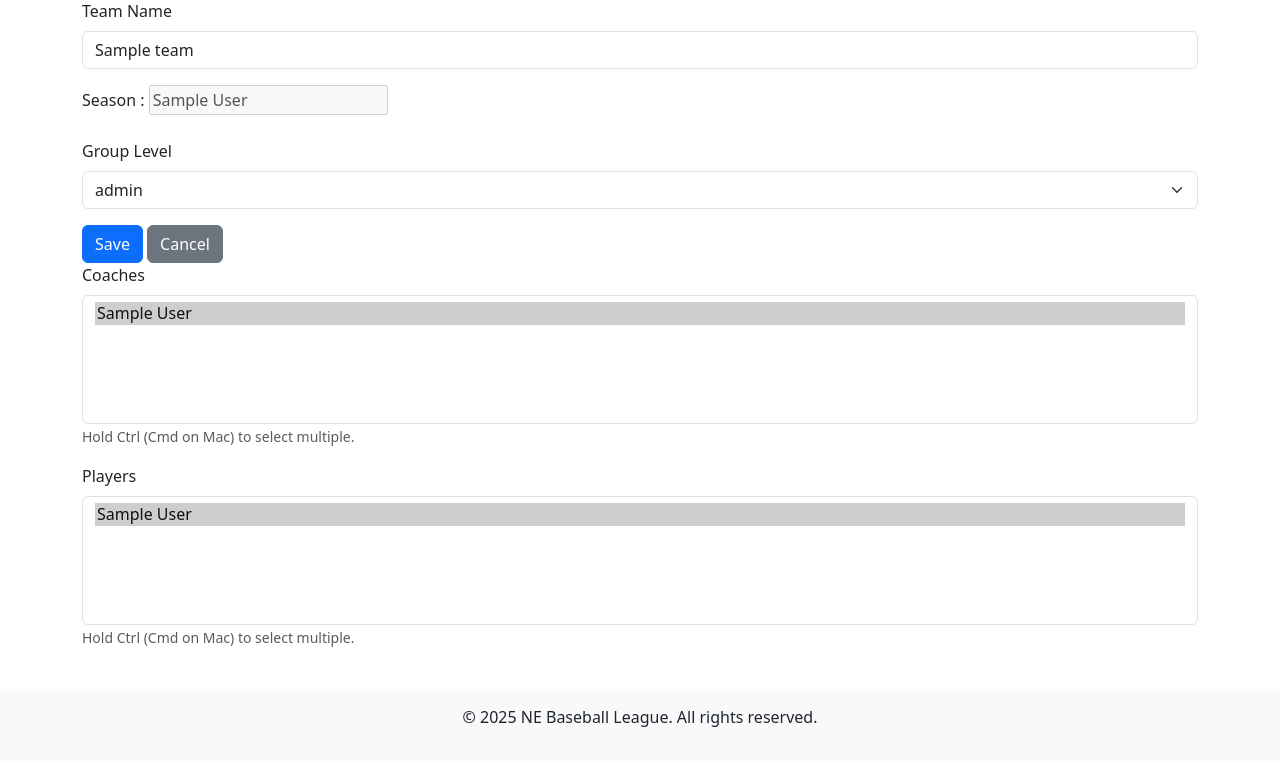
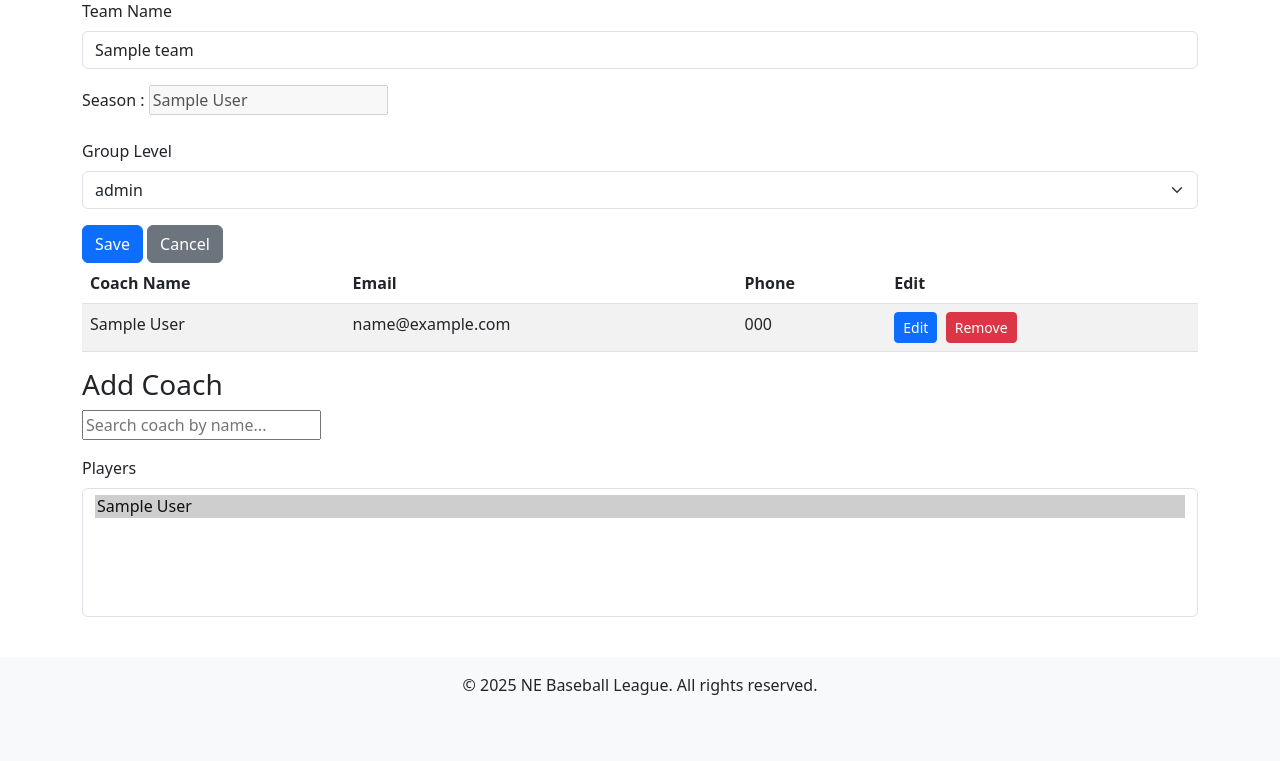
Before and after one commit to alexvazquez2000/baseball, a Flask app: template seasons/templates/edit_team.html in a window 1280 px wide. Shown: the part 183-944 px from the top of the page. After the commit the page ends 878 px from the top, so only its background shows below. Run offline with Flask 3, Linux system fonts and the light colour scheme; the template is opened without the code that fills it: values that come from a table or form of the project are taken from there, others are empty; the visitor is signed in with stand-in values (Sample User, id 1); tables that the repository leaves empty hold one stand-in row (values such as "Sample post"); parts of the project's set-up code (start-up, migrations or seed data) failed here and were passed over; some libraries are stand-ins or nearby versions.

Commit message:
Add or remove a coach from a team using ajax

```diff
--- a/seasons/templates/edit_team.html
+++ b/seasons/templates/edit_team.html
@@ -30,18 +30,113 @@
 </form>
 
 {% if team.id %}
+<script src="https://ajax.googleapis.com/ajax/libs/jquery/3.7.1/jquery.min.js"></script>
 
-  <div class="mb-3">
-    <label for="coaches" class="form-label">Coaches</label>
-    <select name="coaches" class="form-select" multiple size="5">
-      {% for coach in team.coaches %}
-        <option value="{{ coach.id }}" {% if coach in team.coaches %}selected{% endif %}>
-          {{ coach.first_name }} {{ coach.last_name }}
-        </option>
-      {% endfor %}
-    </select>
-    <small class="form-text text-muted">Hold Ctrl (Cmd on Mac) to select multiple.</small>
-  </div>
+<table class="table table-striped" id="filteredTable">
+  <thead>
+    <tr>
+      <th >Coach Name</th>
+      <th >Email</th>
+      <th >Phone</th>
+      <th>Edit</th>
+    </tr>
+  </thead>
+  <tbody>
+{% for coach in team.coaches %}
+    <tr id='coach-{{ coach.id }}'>
+      <td>{{ coach.first_name }} {{ coach.last_name }}</td>
+      <td>{{ coach.email or "" }}</td>
+      <td>{{ coach.phone or "" }}</td>
+      <td><a href="{{ url_for('coaches.edit_coach', coach_id=coach.id) }}" class="btn btn-sm btn-primary">Edit</a>&nbsp;
+      <a href="#" class="btn btn-sm btn-danger delete-button">Remove</a>
+      </td>
+    </tr>
+{% else %}
+    <tr><td colspan="4">No coaches found.</td></tr>
+{% endfor %}
+  </tbody>
+</table>
+
+<h3>Add Coach</h3>
+<input type="text" id="coach-search" placeholder="Search coach by name...">
+<ul id="search-results"></ul>
+
+<script>
+const coachSearchInput = document.getElementById("coach-search");
+const resultsList = document.getElementById("search-results");
+const csrfToken = "{{ csrf_token() }}";  // CSRF Token
+
+$(document).ready(function() {
+    // Event delegation for dynamically removing coach
+    $(document).on('click', '.delete-button', function(event) {
+        //prevent the page from scrolling when clicking the delete button
+        event.preventDefault();
+        // Extract actual ID
+        var coachId = $(this).closest('tr').attr('id').replace('coach-', '');
+        $.ajax({
+            url: "/api/team/{{ team.id }}/remove_coach/" + coachId,
+            type: 'DELETE',
+            headers: {
+                "Content-Type": "application/json",
+                "X-CSRFToken": csrfToken
+            },
+            success: function(response) {
+                // If deletion successful on server, remove from DOM
+                $('#coach-' + coachId).remove();
+                console.log('Row removed successfully!');
+            },
+            error: function(xhr, status, error) {
+                console.error('Error deleting row:', error);
+                alert('Failed to delete coach row. Please try again.');
+            }
+        });
+    });
+});
+
+// Event listener for searching and adding coach
+coachSearchInput.addEventListener("input", async (e) => {
+    const query = e.target.value.trim();
+    resultsList.innerHTML = "";
+
+    if (query.length < 2) return;
+
+    const resp = await fetch("/api/coaches/search?q=" + encodeURIComponent(query));
+    const data = await resp.json();
+
+    data.forEach(coach => {
+        const li = document.createElement("li");
+        li.textContent = `${coach.first_name} ${coach.last_name} (${coach.phone})`;
+        li.style.cursor = "pointer";
+        li.addEventListener("click", async () => {
+            const resp = await fetch("/api/team/{{ team.id }}/add_coach_to_team", {
+                method: "POST",
+                headers: {
+                    "Content-Type": "application/json",
+                    "X-CSRFToken": csrfToken
+                },
+                body: JSON.stringify({ coach_id: coach.id })
+            });
+            const result = await resp.json();
+            if (result.success) {
+                var coachId = coach.id;
+                var name = coach.first_name + ' ' + coach.last_name;
+                var email = coach.email ?? '';
+                var phone = coach.phone ?? '';
+                $('#filteredTable tbody').append(
+                    '<tr id="coach-' + coachId + '"><td>' + name + '</td><td>' + email + '</td>'
+                    + '<td>' + phone + '</td>'
+                    + '<td><a href="/coaches/coach?coach_id=' + coachId + '" class="btn btn-sm btn-primary">Edit</a>&nbsp;'
+                    + '<a href="#" class="btn btn-sm btn-danger delete-button">Remove</a></td></tr>');
+            } else {
+               alert('Request failed: ' + textStatus)
+            }
+        });
+        resultsList.appendChild(li);
+    });
+});
+</script>
+
+
 
   <div class="mb-3">
     <label for="players" class="form-label">Players</label>
@@ -52,8 +147,7 @@
         </option>
       {% endfor %}
     </select>
-    <small class="form-text text-muted">Hold Ctrl (Cmd on Mac) to select multiple.</small>
   </div>
-{% endif %} <!-- end if parent id is empty -->
+{% endif %} <!-- end if coach id is empty -->
 
 {% endblock %}
```
Also changed, not shown: api/api_bp.py (+42 -1 lines).
